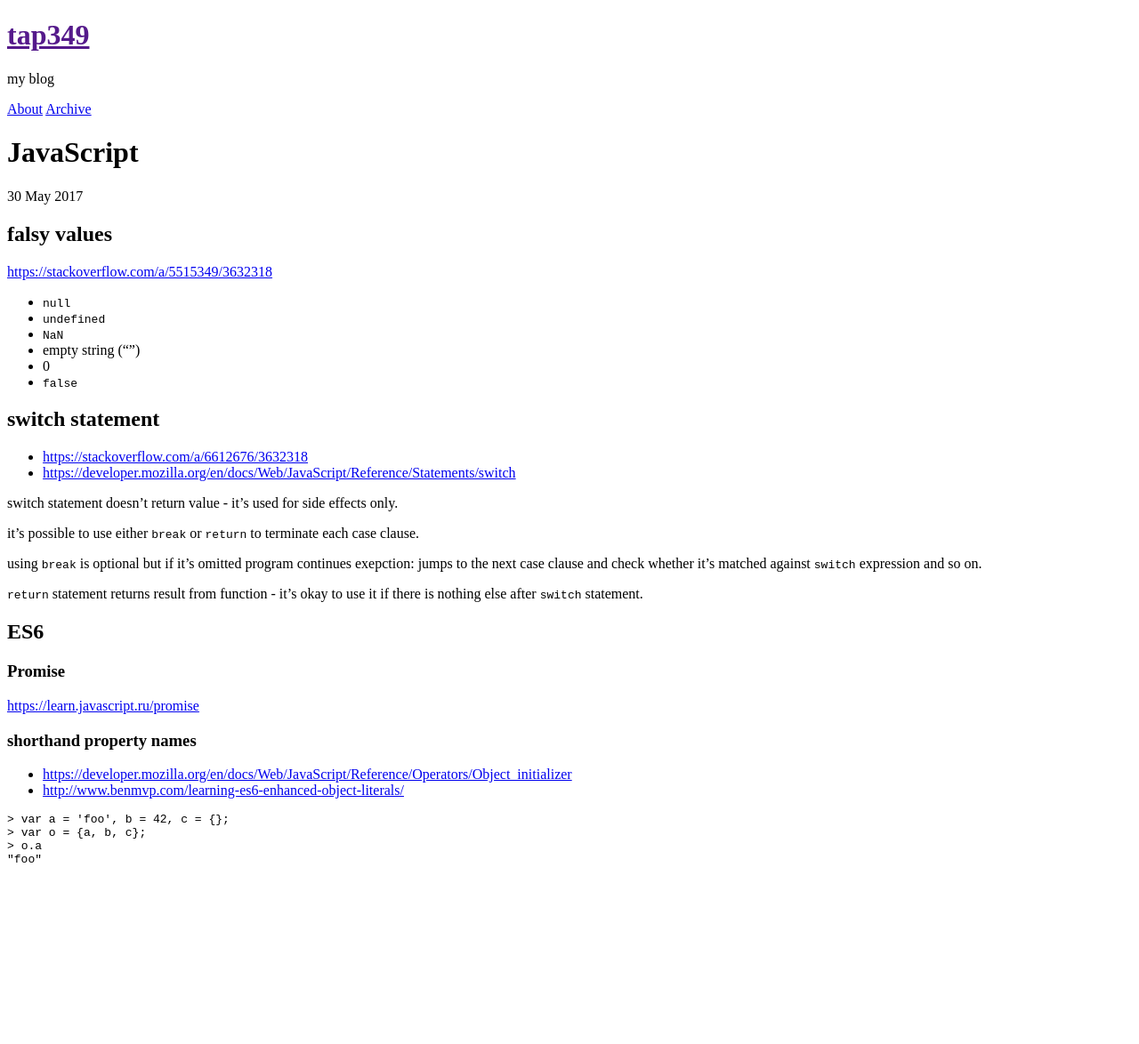
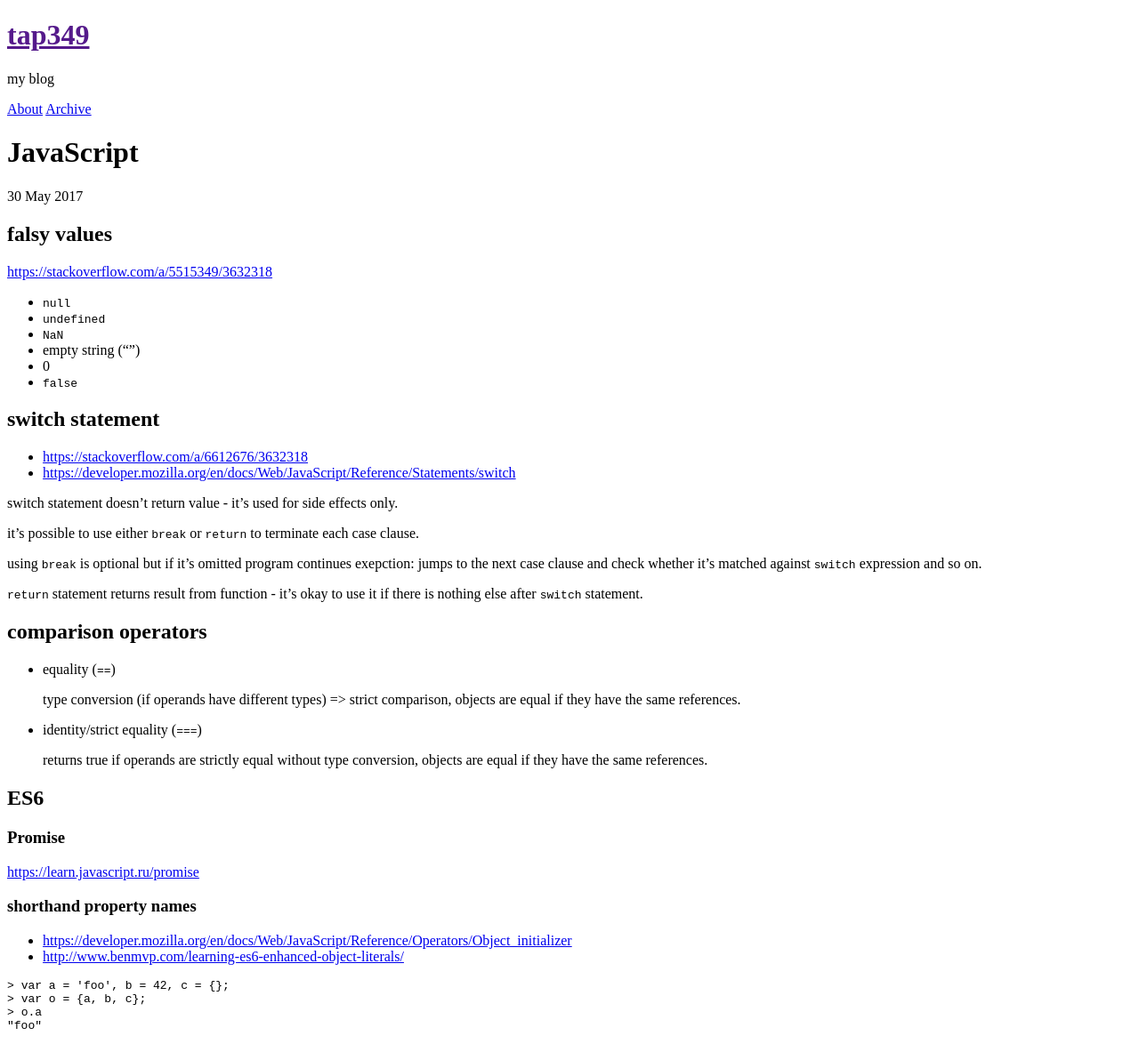
Before and after one commit to tap349/tap349.github.io, a Jekyll site: the page built from _posts/2017-05-30-javascript.md, in a window 1280 px wide. Shown: the whole page at 89% size. Built offline with Jekyll 4.4.1, drawn with Linux system fonts in a browser that asks for light colours; before the commit the page ends 987 px from its top, so only the background shows below that.

Commit message:
update 2017-06-02_12:24:23

```diff
--- a/_posts/2017-05-30-javascript.md
+++ b/_posts/2017-05-30-javascript.md
@@ -35,6 +35,18 @@ expression and so on.
 `return` statement returns result from function - it's okay to use it if there
 is nothing else after `switch` statement.
 
+## comparison operators
+
+- equality (`==`)
+
+  type conversion (if operands have different types) => strict comparison,
+  objects are equal if they have the same references.
+
+- identity/strict equality (`===`)
+
+  returns true if operands are strictly equal without type conversion,
+  objects are equal if they have the same references.
+
 ## ES6
 
 ### Promise
```
